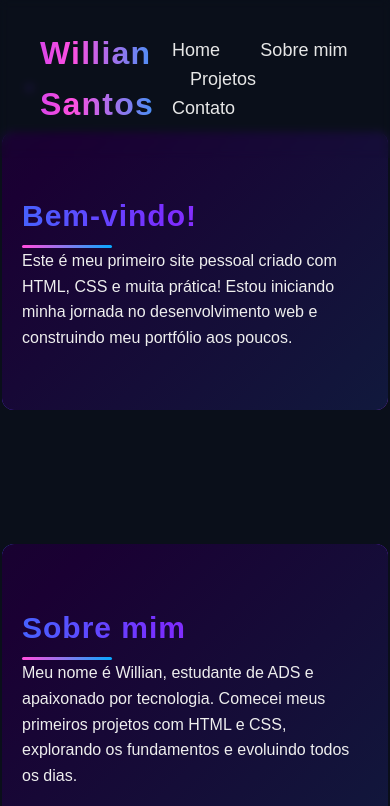
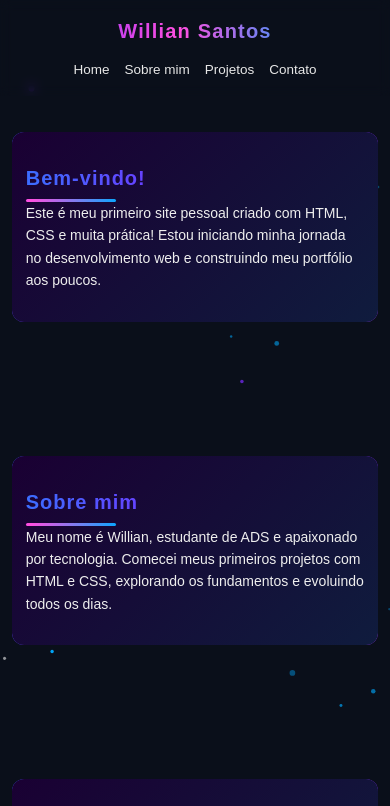
Before and after one commit to willian981109/meu-portfolio, a plain HTML site: page index.html in a window 390 px wide. Shown: the top 806 px of the page. Drawn offline with nearby package versions, Linux system fonts and the light colour scheme.

Commit message:
style.css

```diff
--- a/style.css
+++ b/style.css
@@ -271,3 +271,121 @@ footer {
     height: 100%;
     z-index: -1;
 }
+
+/* ============================================================
+   RESPONSIVIDADE — MOBILE, TABLET E NOTEBOOK
+============================================================ */
+
+/* Telas até 900px */
+@media (max-width: 900px) {
+
+    header {
+        padding: 20px 25px;
+    }
+
+    header h1 {
+        font-size: 26px;
+    }
+
+    nav a {
+        font-size: 16px;
+        margin: 0 10px;
+    }
+
+    .secao {
+        max-width: 90%;
+        padding: 40px 20px;
+        margin: 110px auto 30px auto;
+    }
+
+    .secao h2 {
+        font-size: 26px;
+    }
+
+    p {
+        font-size: 16px;
+    }
+
+    .btn-contato {
+        padding: 8px 14px;
+        font-size: 14px;
+    }
+}
+
+/* Telas até 650px — CELULAR */
+@media (max-width: 650px) {
+
+    header {
+        flex-direction: column;
+        gap: 12px;
+        padding: 15px 10px;
+        backdrop-filter: blur(6px);
+    }
+
+    nav {
+        display: flex;
+        gap: 15px;
+        flex-wrap: wrap;
+        justify-content: center;
+        text-align: center;
+    }
+
+    nav a {
+        margin: 0;
+        font-size: 15px;
+    }
+
+    header h1 {
+        font-size: 22px;
+        text-align: center;
+    }
+
+    .secao {
+        margin-top: 130px;
+        padding: 35px 15px;
+        max-width: 95%;
+    }
+
+    .secao h2 {
+        font-size: 22px;
+    }
+
+    .btn-contato {
+        width: 100%;
+        text-align: center;
+        padding: 12px;
+    }
+
+    .contato-botoes {
+        flex-direction: column;
+        width: 100%;
+    }
+}
+
+/* Telas até 450px — CELULAR PEQUENO */
+@media (max-width: 450px) {
+
+    header h1 {
+        font-size: 20px;
+    }
+
+    nav a {
+        font-size: 13.5px;
+    }
+
+    .secao {
+        padding: 30px 14px;
+    }
+
+    .secao h2 {
+        font-size: 20px;
+    }
+
+    p {
+        font-size: 14px;
+    }
+
+    ul li {
+        font-size: 14px;
+    }
+}
```
